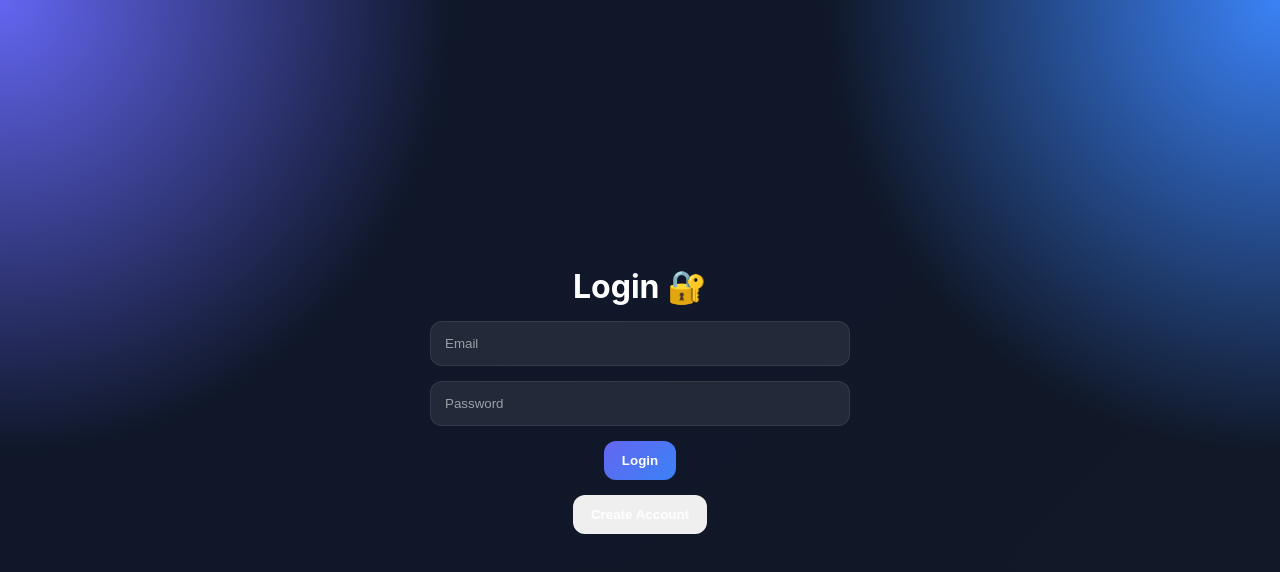
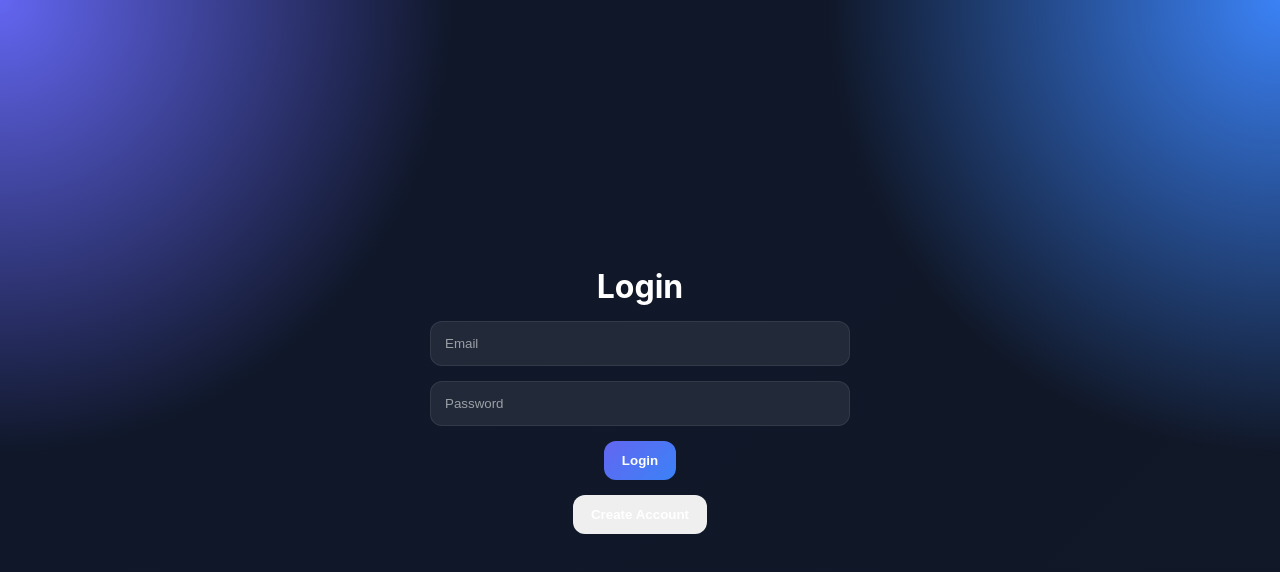
Before and after one commit to kanthyadav/self-tracker, a React app in the folder frontend/: page / in a window 1280 px wide. Shown: the top 572 px of the page. Built offline with nearby package versions, Linux system fonts and the light colour scheme; the HTML template or start-up script is replaced by a standard one.

Commit message:
Update login and register page UI

```diff
--- a/frontend/src/pages/Login.jsx
+++ b/frontend/src/pages/Login.jsx
@@ -62,7 +62,7 @@ function Login({
   return (
     <div className="login-container">
       <h1 className="login-title">
-        Login 🔐
+        Login
       </h1>
 
       <input
--- a/frontend/src/pages/Register.jsx
+++ b/frontend/src/pages/Register.jsx
@@ -31,7 +31,7 @@ function Register({ setIsLogin }) {
   return (
     <div className="register-container">
       <h1 className="register-title">
-        Register 📝
+        Register
       </h1>
 
       <form
```
